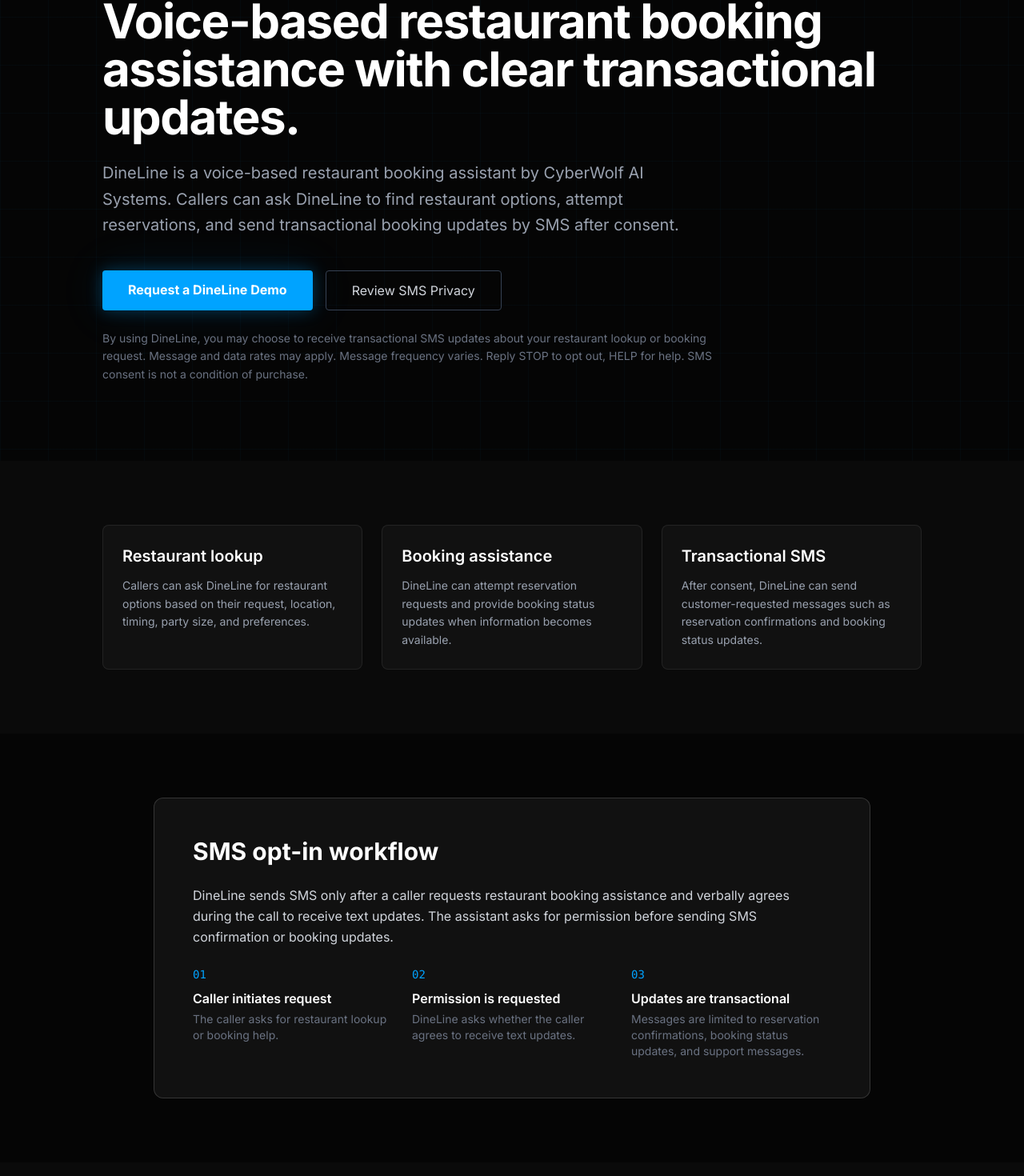
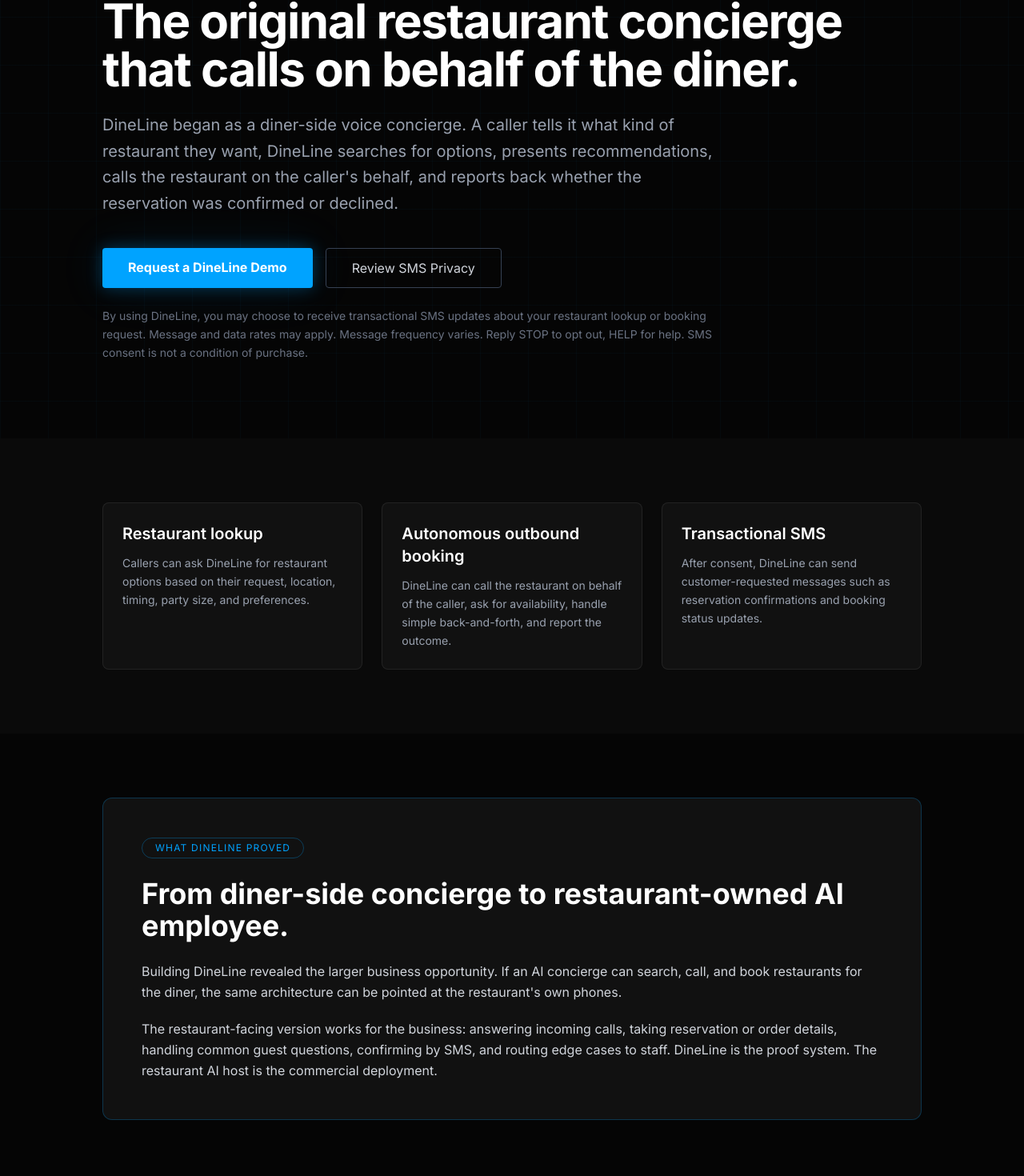
Before and after one commit to wolfcore25/cyberwolf-ai-site, a Next.js app: page /dineline in a window 1280 px wide. Shown: the part 220-1690 px from the top of the page at 80% size. Built offline with nearby package versions, Linux system fonts and the light colour scheme.

Commit message:
fix: clarify DineLine and restaurant AI positioning

```diff
--- a/src/app/dineline/layout.tsx
+++ b/src/app/dineline/layout.tsx
@@ -3,9 +3,9 @@
 
 export const metadata: Metadata = {
   ...createSeoMetadata({
-    title: "DineLine Restaurant Booking AI",
+    title: "DineLine Restaurant Concierge AI",
     description:
-      "DineLine is a voice-based restaurant booking assistant by CyberWolf AI Systems with customer-requested transactional booking updates by SMS.",
+      "DineLine is CyberWolf AI Systems' original diner-side restaurant concierge that finds restaurants, calls on behalf of the diner, and attempts reservations by phone.",
     path: "/dineline",
   }),
 };
--- a/src/app/dineline/page.tsx
+++ b/src/app/dineline/page.tsx
@@ -3,7 +3,7 @@
 export const metadata = {
   title: "DineLine",
   description:
-    "DineLine is a voice-based restaurant booking assistant by CyberWolf AI Systems with customer-requested transactional booking updates by SMS.",
+    "DineLine is CyberWolf AI Systems' original diner-side restaurant concierge that finds restaurants, calls on behalf of the diner, and attempts reservations by phone.",
 };
 
 export default function DineLinePage() {
@@ -28,12 +28,13 @@
             DineLine by CyberWolf AI Systems
           </div>
           <h1 className="text-4xl md:text-6xl font-bold tracking-tight mb-6 text-white">
-            Voice-based restaurant booking assistance with clear transactional updates.
+            The original restaurant concierge that calls on behalf of the diner.
           </h1>
           <p className="text-lg md:text-xl text-gray-400 max-w-3xl leading-relaxed mb-10">
-            DineLine is a voice-based restaurant booking assistant by CyberWolf AI Systems.
-            Callers can ask DineLine to find restaurant options, attempt reservations, and send
-            transactional booking updates by SMS after consent.
+            DineLine began as a diner-side voice concierge. A caller tells it what kind of
+            restaurant they want, DineLine searches for options, presents recommendations, calls
+            the restaurant on the caller&apos;s behalf, and reports back whether the reservation was
+            confirmed or declined.
           </p>
           <div className="flex flex-col sm:flex-row gap-4">
             <a
@@ -66,8 +67,8 @@
               desc: "Callers can ask DineLine for restaurant options based on their request, location, timing, party size, and preferences.",
             },
             {
-              title: "Booking assistance",
-              desc: "DineLine can attempt reservation requests and provide booking status updates when information becomes available.",
+              title: "Autonomous outbound booking",
+              desc: "DineLine can call the restaurant on behalf of the caller, ask for availability, handle simple back-and-forth, and report the outcome.",
             },
             {
               title: "Transactional SMS",
@@ -79,6 +80,28 @@
               <p className="text-gray-400 text-sm leading-relaxed">{item.desc}</p>
             </div>
           ))}
+        </div>
+      </section>
+
+      <section className="py-20 px-6">
+        <div className="max-w-5xl mx-auto border border-[var(--cyber-blue)]/25 rounded-xl p-8 md:p-12 bg-[var(--cyber-gray)]">
+          <div className="inline-block px-4 py-1 border border-[var(--cyber-blue)]/30 rounded-full text-[var(--cyber-blue)] text-xs tracking-widest uppercase mb-6">
+            What DineLine Proved
+          </div>
+          <h2 className="text-3xl md:text-4xl font-bold mb-6 text-white">
+            From diner-side concierge to restaurant-owned AI employee.
+          </h2>
+          <p className="text-gray-300 leading-relaxed mb-5">
+            Building DineLine revealed the larger business opportunity. If an AI concierge can
+            search, call, and book restaurants for the diner, the same architecture can be pointed
+            at the restaurant&apos;s own phones.
+          </p>
+          <p className="text-gray-300 leading-relaxed">
+            The restaurant-facing version works for the business: answering incoming calls,
+            taking reservation or order details, handling common guest questions, confirming by
+            SMS, and routing edge cases to staff. DineLine is the proof system. The restaurant AI
+            host is the commercial deployment.
+          </p>
         </div>
       </section>
 
--- a/src/app/page.tsx
+++ b/src/app/page.tsx
@@ -77,8 +77,8 @@
   {
     href: "/restaurants",
     title: "Restaurants",
-    product: "DineLine",
-    copy: "AI that books reservations by phone and keeps the front desk clear during the rush.",
+    product: "Restaurant AI Host",
+    copy: "AI that works for the restaurant: answers calls, takes orders, books tables, and keeps the front desk clear.",
     callLine: "“Table for four at 7:45 — confirmed.”",
     image:
       "https://images.unsplash.com/photo-1517248135467-4c7edcad34c4?auto=format&fit=crop&w=900&q=80",
@@ -122,7 +122,7 @@
 ];
 
 const proofItems = [
-  "DineLine V2: live AI restaurant booking system",
+  "DineLine V2: live diner-side restaurant concierge",
   "ODSC AI Engineering Accelerator graduate",
   "20+ years enterprise sales and business development",
   "Systems built around real calls, real customers, real revenue",
@@ -252,7 +252,7 @@
     {
       industry: "Restaurants",
       mission: "Never miss a reservation.",
-      copy: "Never lose a customer to a busy signal. At 7 PM on a Friday when your host stand is slammed and three lines are ringing, your AI employee answers every call. Takes the reservation, confirms availability, handles special requests, books the table. No hold music. No voicemail. No lost covers. Your human staff stays with the guests. Your AI employee handles the phones.",
+      copy: "Never lose a customer to a busy signal. At 7 PM on a Friday when your host stand is slammed and three lines are ringing, your AI employee answers every call. It can take reservation details, capture takeout orders, handle special requests, and route anything complex to staff. No hold music. No voicemail. No lost covers. Your human staff stays with the guests. Your AI employee handles the phones.",
     },
     {
       industry: "Law Firms",
@@ -565,9 +565,9 @@
 
 function FlagshipCase() {
   const callSnippet = [
-    { who: "Caller", text: "Do you have anything for six people on Saturday?" },
-    { who: "AI", text: "We do — 6:30 or 8:15. Which works better?" },
-    { who: "Caller", text: "8:15. Last name Chen." },
+    { who: "Caller", text: "Find a nice restaurant for six people on Saturday." },
+    { who: "AI", text: "I found a strong option and can call to book 8:15." },
+    { who: "Caller", text: "Perfect. Book it under Chen." },
   ];
 
   return (
@@ -620,16 +620,17 @@
 
           <div className="flex flex-col justify-center">
             <p className="text-xs font-bold uppercase tracking-[0.3em] text-[var(--accent-green)]">
-              Flagship System — Live
+              Flagship Proof System
             </p>
             <h3 className="font-display mt-3 text-2xl font-bold text-white md:text-4xl">
-              DineLine V2: the AI host that never puts a guest on hold.
+              DineLine V2: the diner-side concierge that books restaurants by phone.
             </h3>
             <p className="mt-4 max-w-xl text-sm leading-7 text-[var(--text-muted)] md:text-base">
-              A production voice agent for restaurants: it answers the line, checks
-              availability, books the table, sends the confirmation, and hands edge cases to a
-              human. Built on the same stack we deploy for every vertical — and it runs on the
-              restaurant&apos;s own accounts, not ours.
+              The original DineLine build works on behalf of the restaurant seeker: it finds
+              options, presents recommendations, calls the restaurant, and reports the confirmed
+              or declined outcome. Building it exposed the bigger business opportunity: the same
+              architecture can work for restaurants as their autonomous phone host for reservations,
+              order capture, guest questions, and front-desk overflow.
             </p>
             <div className="mt-6 flex flex-wrap gap-2">
               {["VAPI", "n8n", "ElevenLabs", "Twilio"].map((tech) => (
@@ -644,7 +645,7 @@
             <div className="mt-7 flex flex-col gap-3 sm:flex-row">
               <MagneticButton href="/dineline">See DineLine</MagneticButton>
               <MagneticButton href="/restaurants" variant="secondary">
-                Restaurant Systems
+                Restaurant AI Host
               </MagneticButton>
             </div>
           </div>
@@ -711,8 +712,8 @@
             <p className="max-w-3xl text-base leading-8 text-[var(--text-muted)] md:text-lg">
               No account managers, no offshore hand-offs, no ticket queues. CyberWolf was founded
               by Greg Schwartz — a 20-year enterprise sales and business development leader who
-              builds the AI systems he deploys. Builder of DineLine V2, a live voice AI
-              restaurant booking system. Greg sits in both seats: he closes enterprise deals and
+              builds the AI systems he deploys. Builder of DineLine V2, a live diner-side
+              restaurant concierge that calls and books by phone. Greg sits in both seats: he closes enterprise deals and
               opens the terminal. That&apos;s the CyberWolf difference.
             </p>
             <div className="mt-6 flex flex-wrap gap-2">
--- a/src/components/live-call-demo.tsx
+++ b/src/components/live-call-demo.tsx
@@ -73,7 +73,7 @@
               <span className="relative inline-flex h-2.5 w-2.5 rounded-full bg-[var(--accent-green)]" />
             </span>
             <p className="text-[9px] font-bold uppercase tracking-[0.14em] text-[var(--accent-green)] sm:text-[10px] sm:tracking-[0.24em]">
-              DineLine V2 · Live System
+              Restaurant AI Host · Live System
             </p>
           </div>
           <p className="shrink-0 text-[9px] font-semibold uppercase tracking-[0.08em] text-[var(--text-muted)] sm:text-[10px] sm:tracking-[0.18em]">
--- a/src/data/vertical-pages.ts
+++ b/src/data/vertical-pages.ts
@@ -15,18 +15,18 @@
 export const verticalPages: Record<string, VerticalPage> = {
   restaurants: {
     slug: "restaurants",
-    product: "DineLine",
+    product: "Restaurant AI Host",
     industry: "Restaurants",
-    headline: "AI that books your reservations by phone. Your host never takes a night off.",
+    headline: "AI that answers your restaurant phone, takes orders, and books reservations.",
     painPoints: [
       "Missed calls during dinner rush = lost reservations",
       "Staff can't answer phones while serving tables",
-      "Online booking systems feel impersonal",
+      "Takeout questions and special requests interrupt the floor",
       "No-shows cost restaurants thousands per month",
     ],
     solutionCopy:
-      "DineLine answers your restaurant's phone, takes reservation details naturally, confirms via SMS, and updates your booking system - all without human intervention. It sounds like a real person because it IS a real conversation, powered by AI.",
-    primaryCta: "Hear DineLine in action",
+      "The original DineLine proved the hard part: an AI concierge can search restaurants, call on behalf of a diner, and autonomously book the reservation. The restaurant-facing system flips that architecture around. Your AI host works for the restaurant: it answers incoming calls, takes reservation or order details, handles special requests, confirms by SMS, and routes edge cases to staff.",
+    primaryCta: "Hear the restaurant AI host",
     heroImage: {
       src: "https://images.unsplash.com/photo-1517248135467-4c7edcad34c4?auto=format&fit=crop&w=1800&q=85",
       alt: "Warm, busy restaurant dining room with tables and ambient lighting",
```
